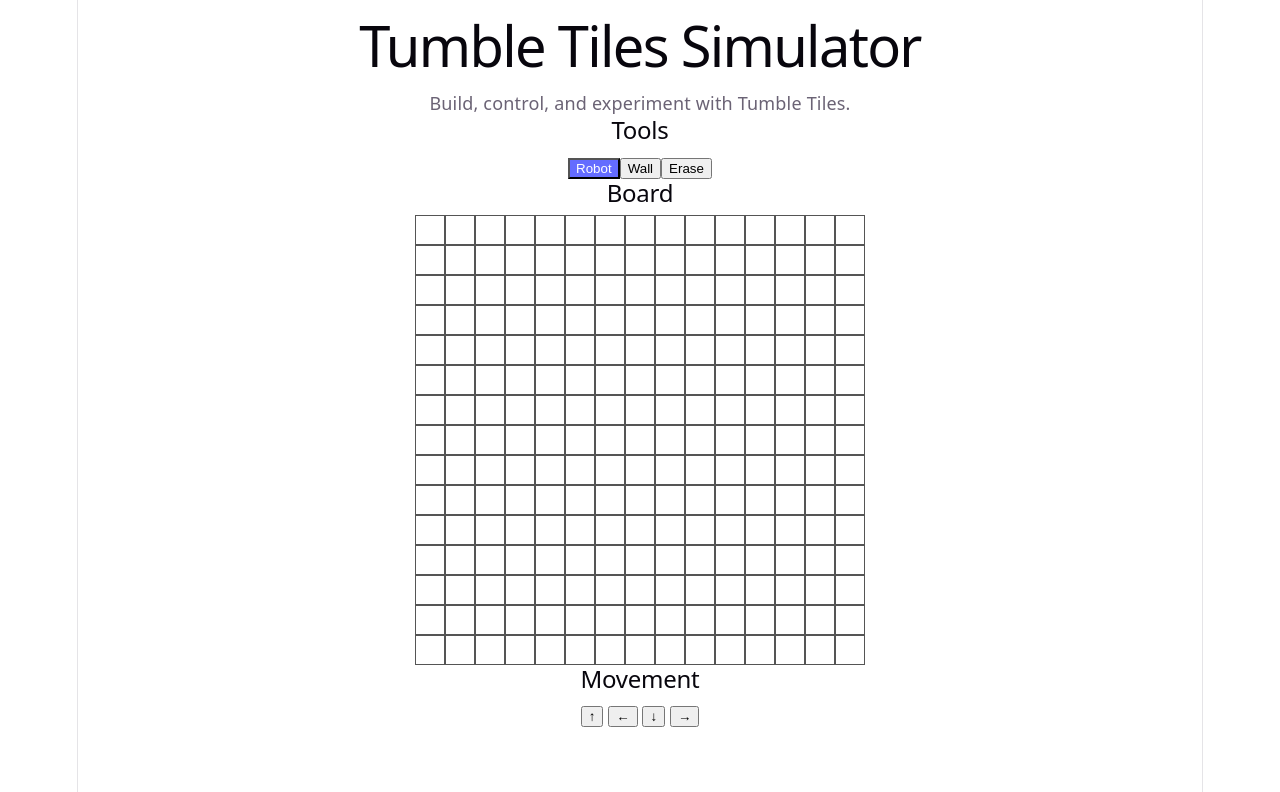
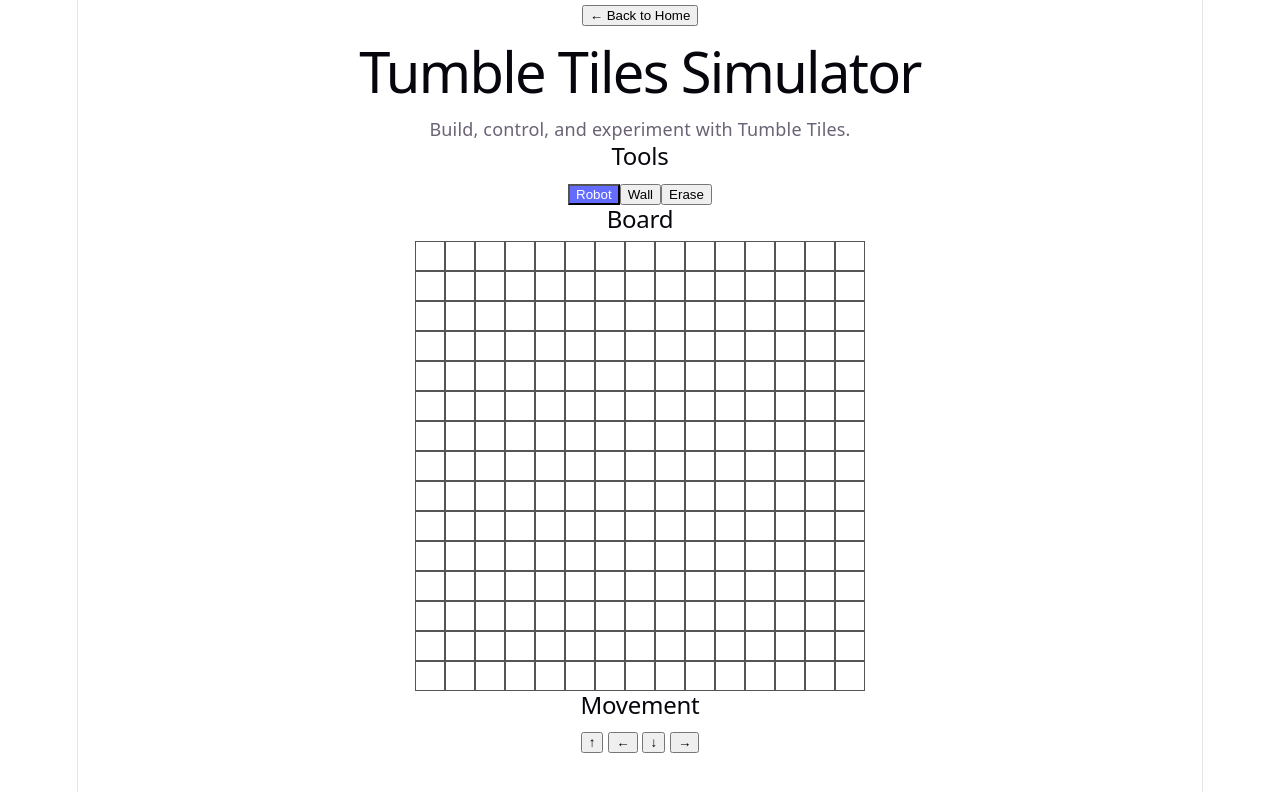
Before and after one commit to angelomodesto/tumbletiles-web, a React (Vite) app: page / in a window 1280 px wide. Both pictures are taken after a click on the button "Open Simulator". Shown: the top 792 px of the page. Built offline with nearby package versions, Linux system fonts and the light colour scheme.

Commit message:
Add back to home navigation and clean up simulator state

```diff
--- a/src/App.tsx
+++ b/src/App.tsx
@@ -7,7 +7,6 @@ import './App.css'
 function App() {
   // State
   const [showSimulator, setShowSimulator] = useState(false) // Tracks whether the simulator should be shown
-  const [selectedCells, setSelectedCells] = useState<number[]>([]) // Stores the board cells that have been selected
   const [selectedTool, setSelectedTool] = useState('robot') // Tracks which board tool is currently selected
   const [robots, setRobots] = useState<number[]>([]) // Stores which board cells contain robots
   const [walls, setWalls] = useState<number[]>([]) // Stores which board cells contain walls
@@ -138,6 +137,14 @@ function App() {
   if (showSimulator) {
     return (
       <div className="simulator-page"> {/* Main simulator page */}
+
+        <button
+          type="button"
+          onClick={() => setShowSimulator(false)} /* Returns to the landing page */
+        >
+          ← Back to Home
+        </button>
+
         <h1>Tumble Tiles Simulator</h1> {/* Simulator page title */}
 
         <p>
```
